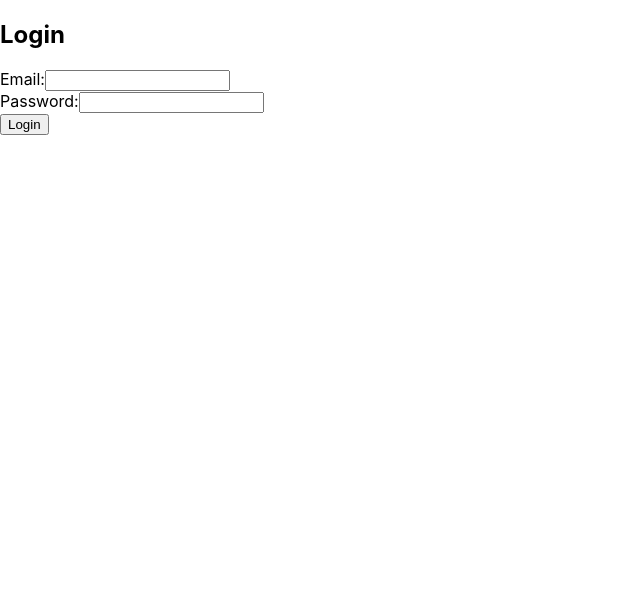
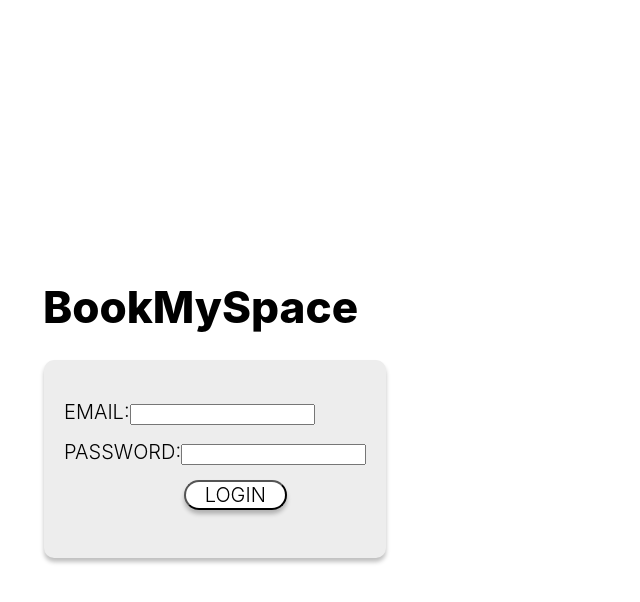
Before and after one commit to YahyaAxmed/naimuri, a React (Create React App) app in the folder frontend/: page /login in a window 1280 px wide. Shown: the top 602 px of the page, without its empty margins (0-640 px from the left). Built offline with nearby package versions, Linux system fonts and the light colour scheme.

Commit message:
loginUIdone

```diff
--- a/frontend/src/Login.jsx
+++ b/frontend/src/Login.jsx
@@ -50,20 +50,24 @@ function Login({ onLogin }) {
   };
 
   return (
-    <div>
-      <h2>Login</h2>
+    <div style={{width: '100%', height: '100%', position: 'relative', background: 'white'}}>
+      <div style={{left: 43, top: 280, position: 'absolute', color: 'black', fontSize: 44, fontFamily: 'Inter', fontWeight: '800', wordWrap: 'break-word'}}>
+        BookMySpace
+      </div>
+        <div style={{width: 342, height: 198, left: 44, top: 360, position: 'absolute', background: '#EDEDED', boxShadow: '0px 4px 4px rgba(0, 0, 0, 0.25)', borderRadius: 10}}>
           <form onSubmit={handleSubmit}>
-        <div>
+            <div style={{left: 20, top: 40, position: 'absolute', color: 'black', fontSize: 20, fontFamily: 'Inter', fontWeight: '300', textTransform: 'uppercase', wordWrap: 'break-word'}}>
               <label>Email:</label>
               <input type="email" value={email} onChange={(e) => setEmail(e.target.value)} required />
             </div>
-        <div>
+            <div style={{left: 20, top: 80, position: 'absolute', color: 'black', fontSize: 20, fontFamily: 'Inter', fontWeight: '300', textTransform: 'uppercase', wordWrap: 'break-word'}}>
               <label>Password:</label>
               <input type="password" value={password} onChange={(e) => setPassword(e.target.value)} required />
             </div>
-        <button type="submit">Login</button>
+            <button type="submit" style={{left: 140, top: 120, position: 'absolute', color: 'black', fontSize: 20, fontFamily: 'Inter', fontWeight: '300', textTransform: 'uppercase', wordWrap: 'break-word', width: '30%', height: '15%', background: 'white', boxShadow: '0px 4px 4px rgba(0, 0, 0, 0.25)', borderRadius: 15}}>Login</button>
             {error && <div>{error}</div>}
           </form>
+        </div>
     </div>
   );
 }
--- a/frontend/src/UserLayout.jsx
+++ b/frontend/src/UserLayout.jsx
@@ -12,7 +12,6 @@ import Setting from './Setting';
 function UserLayout() {
   return (
       <div>
-        <button>Setting</button>
         <TabGroup>
         <TabPanels>
           <TabPanel>
@@ -20,6 +19,7 @@ function UserLayout() {
           <Route path="/" element={<UserDashboard />} />
           <Route path="/reservation" element={<UserReservaton />} />
           <Route path="/history" element={<UserHistory />} />
+          <Route path="/setting" element={<Setting />} />
         </Routes>
           </TabPanel>
         </TabPanels>
@@ -33,6 +33,9 @@ function UserLayout() {
           <Tab>
             <Link to="/history">History</Link>
           </Tab>
+          <Tab>
+            <Link to="/setting">Setting</Link>
+          </Tab>
         </TabList>
         </TabGroup>
       </div>
```
Lines whose indentation alone changed are shown as unchanged.
